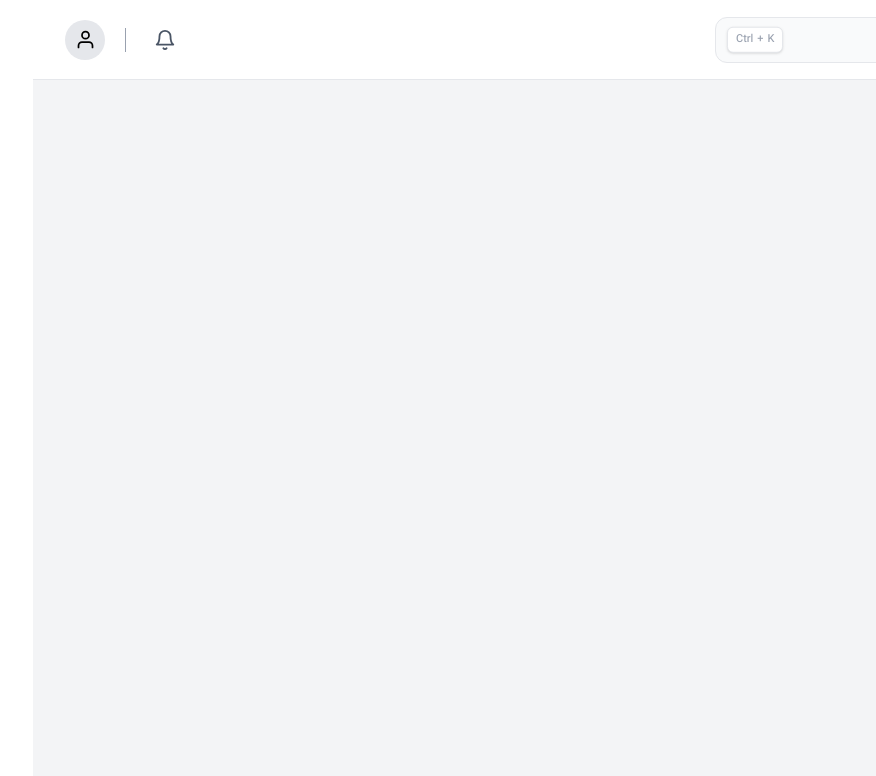
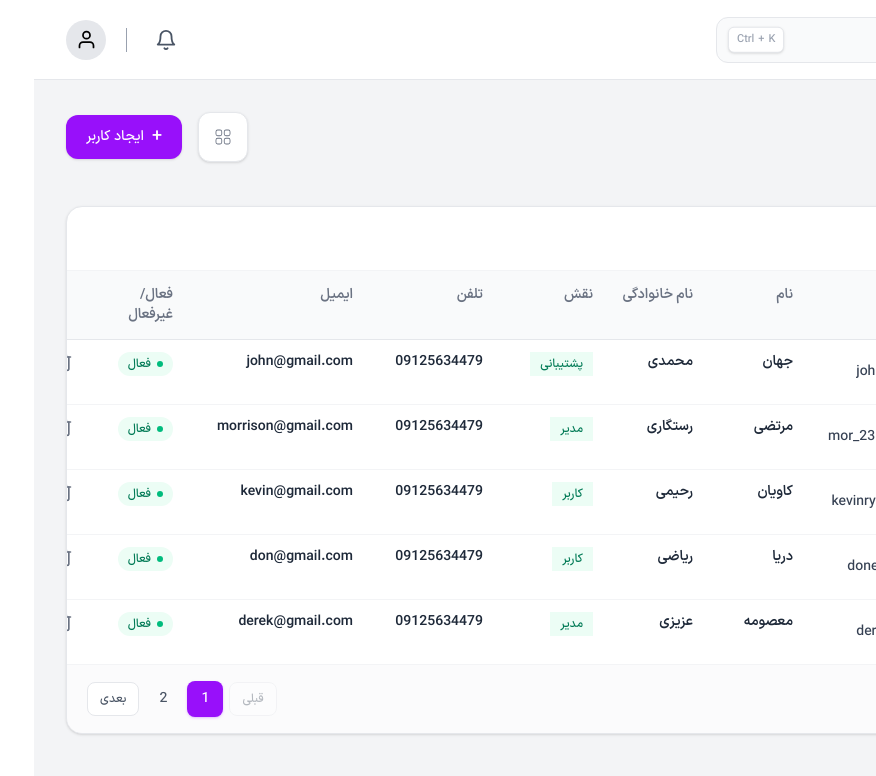
Before and after one commit to m-kaveh77/Adminova, a React (Vite) app: page /users in a window 1280 px wide. Shown: the top 776 px of the page, without its empty margins (404-1280 px from the left). Built offline with nearby package versions, Linux system fonts and the light colour scheme; the HTML template or start-up script is replaced by a standard one.

Commit message:
feat(user): edit user page

```diff
--- a/src/pages/Users/page.jsx
+++ b/src/pages/Users/page.jsx
@@ -1,5 +1,164 @@
+import { CiGrid41, CiViewTable } from "react-icons/ci";
+import Modal from "../../components/common/Modal/Modal";
+import SectionTitle from "../../components/common/SectionTitle";
+import useTitle from "../../hooks/useTitle";
+import useLocalStorage from "../../hooks/useLocalStorage";
+
+import { users as initialUsers } from "../../data/users";
+import { useState } from "react";
+import UsersTableView from "../../features/UsersView/UsersTableView";
+import UsersGridView from "../../features/UsersView/UsersGridView";
+import AddUserFields from "../../features/UsersView/components/AddUserFields";
+
 const Users = () => {
-  return <div>Users</div>;
+  useTitle("ادمینوا - کاربران");
+
+  const [layoutType, setLayoutType] = useLocalStorage("layout", "TABLE");
+
+  const [allUsers, setAllUsers] = useState(() =>
+    initialUsers.map((user) => ({
+      ...user,
+      isActive: user.isActive ?? true,
+    })),
+  );
+
+  const [paginatedUsers, setPaginatedUsers] = useState([]);
+
+  const [newUser, setNewUser] = useState({
+    username: "",
+    firstname: "",
+    lastname: "",
+    role: "USER",
+    phone: "",
+    email: "",
+    active: true,
+  });
+
+  const toggleLayout = () => {
+    setLayoutType(layoutType === "TABLE" ? "GRID" : "TABLE");
+  };
+
+  const validateUser = (user) => {
+    const errors = {};
+
+    if (!user.username?.trim()) {
+      errors.username = "وارد کردن نام کاربری الزامی است.";
+    }
+
+    if (!user.firstname?.trim()) {
+      errors.firstname = "وارد کردن نام الزامی است.";
+    }
+
+    if (!user.lastname?.trim()) {
+      errors.lastname = "وارد کردن نام خانوادگی الزامی است.";
+    }
+
+    if (!user.email?.trim()) {
+      errors.email = "وارد کردن ایمیل الزامی است.";
+    }
+
+    return errors;
+  };
+
+  const createNewUser = () => {
+    const user = {
+      ...newUser,
+      id: Math.max(0, ...allUsers.map((item) => item.id)) + 1,
+    };
+
+    setAllUsers((prev) => [...prev, user]);
+
+    setNewUser({
+      id: 0,
+      username: "",
+      firstname: "",
+      lastname: "",
+      phone: "",
+      email: "",
+      role: "",
+      profile: "/images/profile-avatar.jpg",
+      isActive: true,
+    });
+  };
+
+  const editUser = (updatedUser) => {
+    setAllUsers((prev) =>
+      prev.map((user) =>
+        user.id === updatedUser.id ? { ...user, ...updatedUser } : user,
+      ),
+    );
+  };
+
+  const removeUser = (userId) => {
+    setAllUsers((prev) => prev.filter((user) => user.id !== userId));
+  };
+
+  const changeUserVisibility = (userId) => {
+    setAllUsers((prev) =>
+      prev.map((user) =>
+        user.id === userId ? { ...user, isActive: !user.isActive } : user,
+      ),
+    );
+  };
+
+  const Buttons = (
+    <div className="mb-5 flex items-center justify-between gap-4">
+      <div className="flex items-center rounded-xl border border-gray-200 bg-white p-1 shadow-sm">
+        <button
+          type="button"
+          onClick={toggleLayout}
+          aria-label={layoutType === "TABLE" ? "نمایش کارتی" : "نمایش جدولی"}
+          className="flex size-10 items-center justify-center rounded-lg text-xl text-gray-500 transition hover:bg-gray-100 hover:text-purple-600 active:scale-95 cursor-pointer"
+        >
+          {layoutType === "TABLE" ? <CiGrid41 /> : <CiViewTable />}
+        </button>
+      </div>
+
+      <Modal
+        title="ایجاد کاربر جدید"
+        Trigger={
+          <button
+            type="button"
+            className="flex items-center gap-2 rounded-xl bg-purple-600 px-5 py-3 text-sm font-medium text-white shadow-sm transition hover:bg-purple-700 active:scale-[0.98] cursor-pointer"
+          >
+            <span className="text-lg leading-none">+</span>
+            <span>ایجاد کاربر</span>
+          </button>
+        }
+        onSubmit={createNewUser}
+      >
+        <AddUserFields newUser={newUser} onChange={setNewUser} />
+      </Modal>
+    </div>
+  );
+
+  return (
+    <>
+      <SectionTitle title="کاربران" Buttons={Buttons} />
+
+      <section className="mt-6 w-full">
+        {layoutType === "TABLE" ? (
+          <UsersTableView
+            users={allUsers}
+            paginatedUsers={paginatedUsers}
+            setUsers={setPaginatedUsers}
+            removeUser={removeUser}
+            changeUserVisibility={changeUserVisibility}
+            editUser={editUser}
+          />
+        ) : (
+          <UsersGridView
+            users={allUsers}
+            paginatedUsers={paginatedUsers}
+            setUsers={setPaginatedUsers}
+            removeUser={removeUser}
+            changeUserVisibility={changeUserVisibility}
+            editUser={editUser}
+          />
+        )}
+      </section>
+    </>
+  );
 };
 
 export default Users;
```
